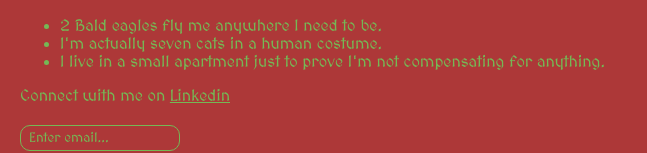
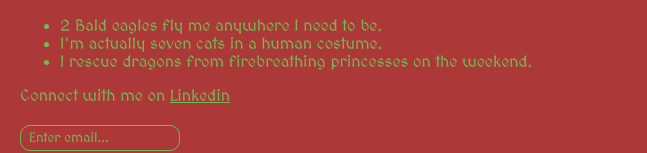
Before and after one commit to SanctuaryTales/laughing-train, a website built with Vite: page index.html in a window 1280 px wide. Shown: the part 513-666 px from the top of the page, without its empty margins (0-647 px from the left). Built offline with nearby package versions, Linux system fonts and the light colour scheme; a web font is replaced by a local one.

Commit message:
Updated list

```diff
--- a/index.html
+++ b/index.html
@@ -16,7 +16,7 @@
             <ul>
                 <li>2 Bald eagles fly me anywhere I need to be.</li>
                 <li>I'm actually seven cats in a human costume.</li>
-                <li>I live in a small apartment just to prove I'm not compensating for anything.</li>
+                <li>I rescue dragons from firebreathing princesses on the weekend.</li>
             </ul>
         <p>Connect with me on <a href="https://www.linkedin.com/in/ryan-mccombs-jr-8a3812245/">Linkedin</a></p>
         <input type="newsletter" placeholder="Enter email...">
```
